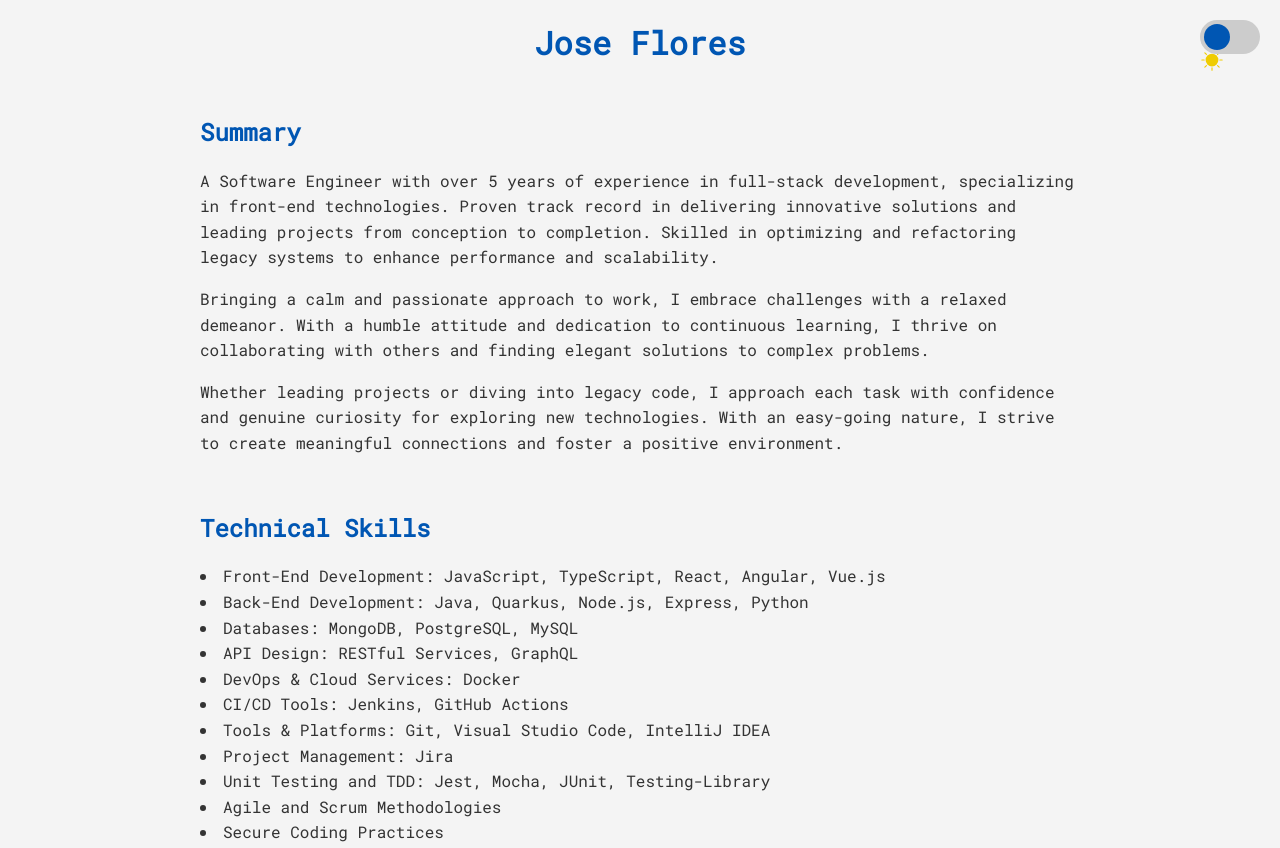
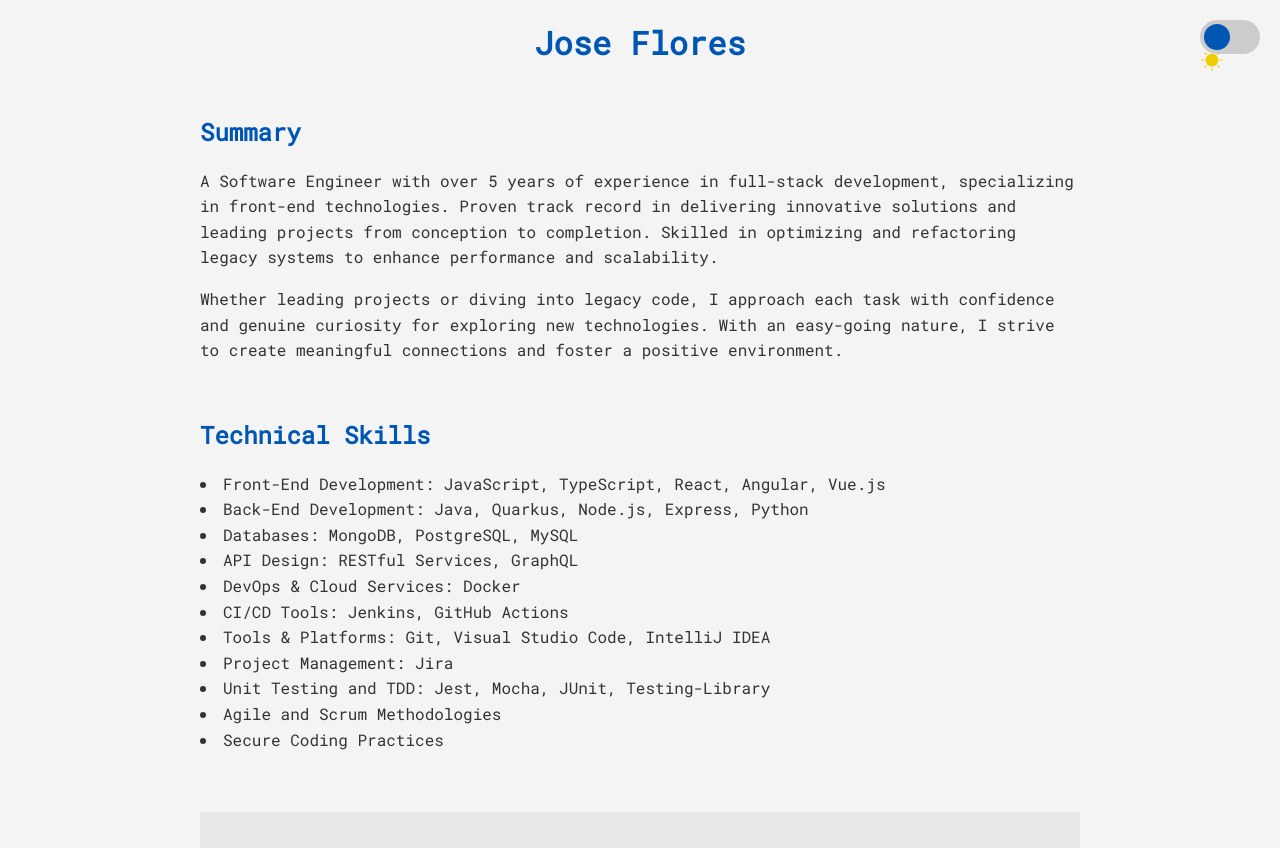
Before and after one commit to 0xjcf/resume, a plain HTML site: page index.html in a window 1280 px wide. Shown: the top 848 px of the page. Drawn offline with Linux system fonts and the light colour scheme.

Commit message:
remove 2nd paragraph in summary text

```diff
--- a/index.html
+++ b/index.html
@@ -150,12 +150,6 @@
           record in delivering innovative solutions and leading projects from
           conception to completion. Skilled in optimizing and refactoring legacy
           systems to enhance performance and scalability.
-        </p>
-        <p>
-          Bringing a calm and passionate approach to work, I embrace challenges
-          with a relaxed demeanor. With a humble attitude and dedication to
-          continuous learning, I thrive on collaborating with others and finding
-          elegant solutions to complex problems.
         </p>
         <p>
           Whether leading projects or diving into legacy code, I approach each
```
